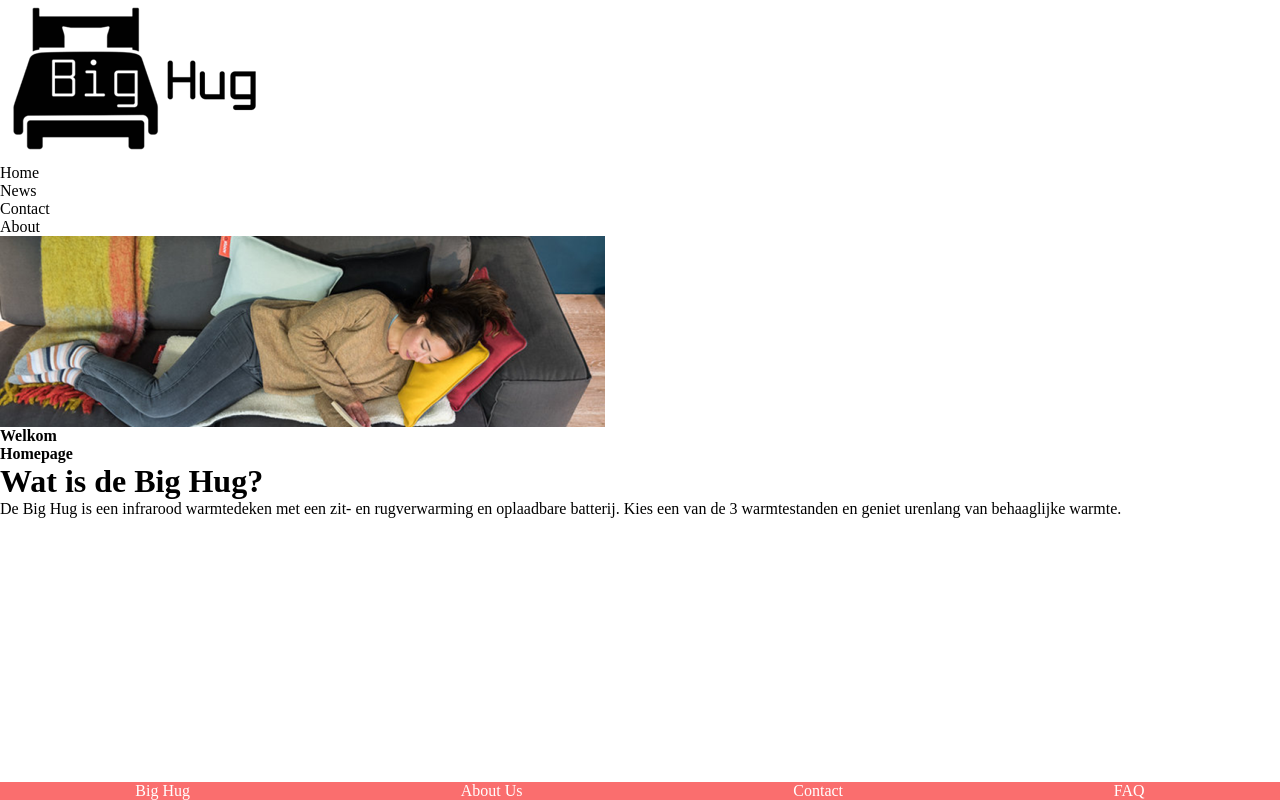
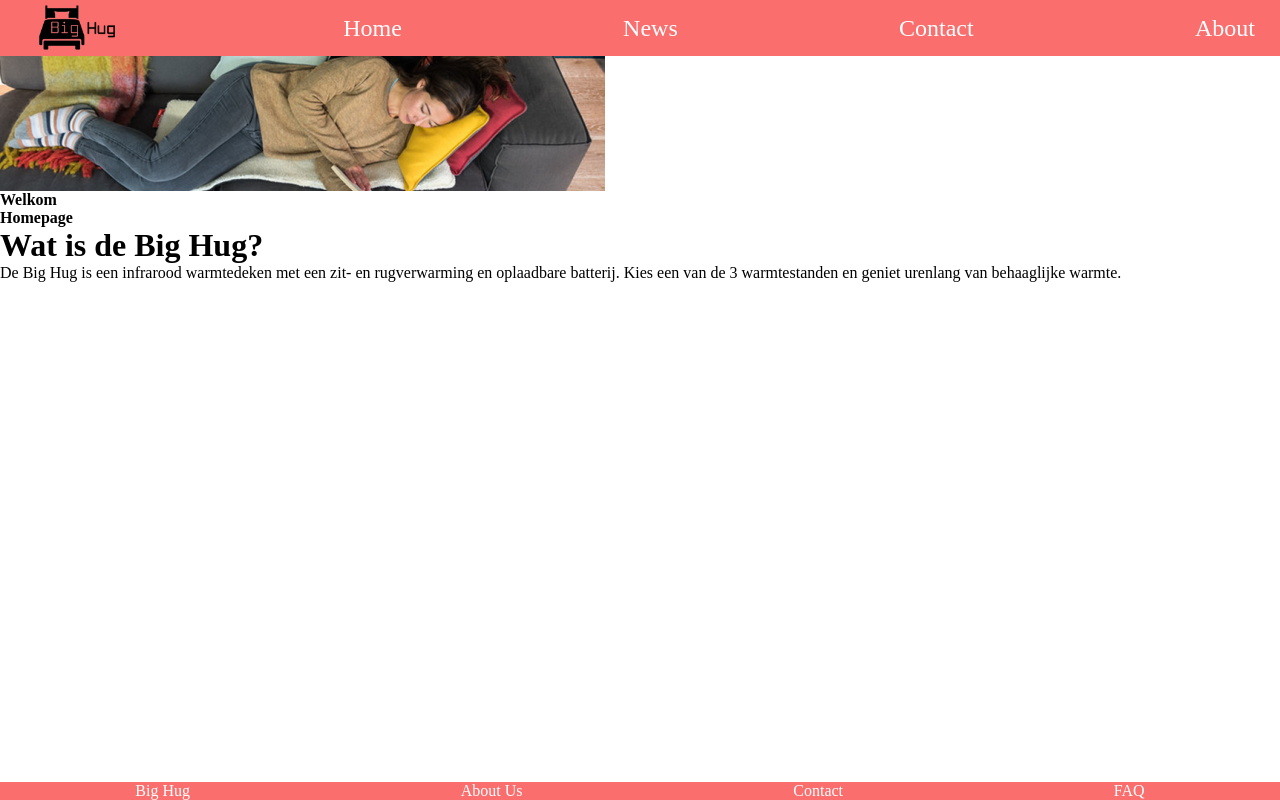
Before and after one commit to QuinnGitt/big-hug-xl, a PHP site: page / in a window 1280 px wide. Run offline with PHP 8.4, Linux system fonts and the light colour scheme.

Commit message:
navbar final update

```diff
--- a/css/header.css
+++ b/css/header.css
@@ -1,6 +1,7 @@
 * {
   margin: 0;
   padding: 0;
+  box-sizing: border-box;
 }
 
 .navigation-menu {
@@ -13,12 +14,30 @@
   top: 0;
   width: 100%;
   display: flex;
+  height: 3.5rem;
   justify-content: space-between;
 }
 
 .navigation-menu li {
-  float: left;
   font-family: "Playfair Display";
+  display: flex;
+  align-items: center;
+  justify-content: center;
+  position: relative;
+}
+.navigation-menu li:not(:first-of-type)::before {
+  content: "";
+  width: 100%;
+  position: absolute;
+  bottom: 10px;
+  height: 2px;
+  background-color: #B4B58A;
+  transform: scaleX(0);
+  transition: transform 300ms ease-in-out;
+  transform-origin: left;
+}
+.navigation-menu li:not(:first-of-type):hover::before {
+  transform: scaleX(1);
 }
 
 .navigation-menu li a {
@@ -27,17 +46,14 @@
   text-align: center;
   padding: 15px;
   text-decoration: none;
-}
-
-.navigation-menu li a:hover {
-  background-color: #B4B58A;
+  font-size: 1.5rem;
 }
 
 .navigation-menu .active {
   background-color: #4CAF50;
 }
 
-.logo-link {
+a.logo-link {
   display: flex;
   align-items: center;
   padding: 0px;
@@ -45,9 +61,8 @@
 
 .logo-link img {
   padding-left: 20px;
-  height: 60px;
+  height: 50px;
   margin-right: 10px;
-  padding: 0px;
 }
 
 .menu-link {
--- a/index.php
+++ b/index.php
@@ -1,14 +1,17 @@
-<?php include "header.php"?>
+<?php include "header.php" ?>
 
 <!DOCTYPE html>
 <html lang="en">
+
 <head>
     <meta charset="UTF-8">
     <meta http-equiv="X-UA-Compatible" content="IE=edge">
     <meta name="viewport" content="width=device-width, initial-scale=1.0">
     <link rel="stylesheet" href="./css/homepage.css">
+    <link rel="stylesheet" href="./css/header.css">
     <title>Home</title>
 </head>
+
 <body>
     <div class="home_banner">
         <img src="img/home-banner.png" alt="">
@@ -23,6 +26,7 @@
         <h1>Wat is de Big Hug?</h1>
         <p>De Big Hug is een infrarood warmtedeken met een zit- en rugverwarming en oplaadbare batterij. Kies een van de 3 warmtestanden en geniet urenlang van behaaglijke warmte.</p>
     </div>
-    <?php include "footer.php"?>
+    <?php include "footer.php" ?>
 </body>
+
 </html>
```
Also changed, not shown: 1 other file.
